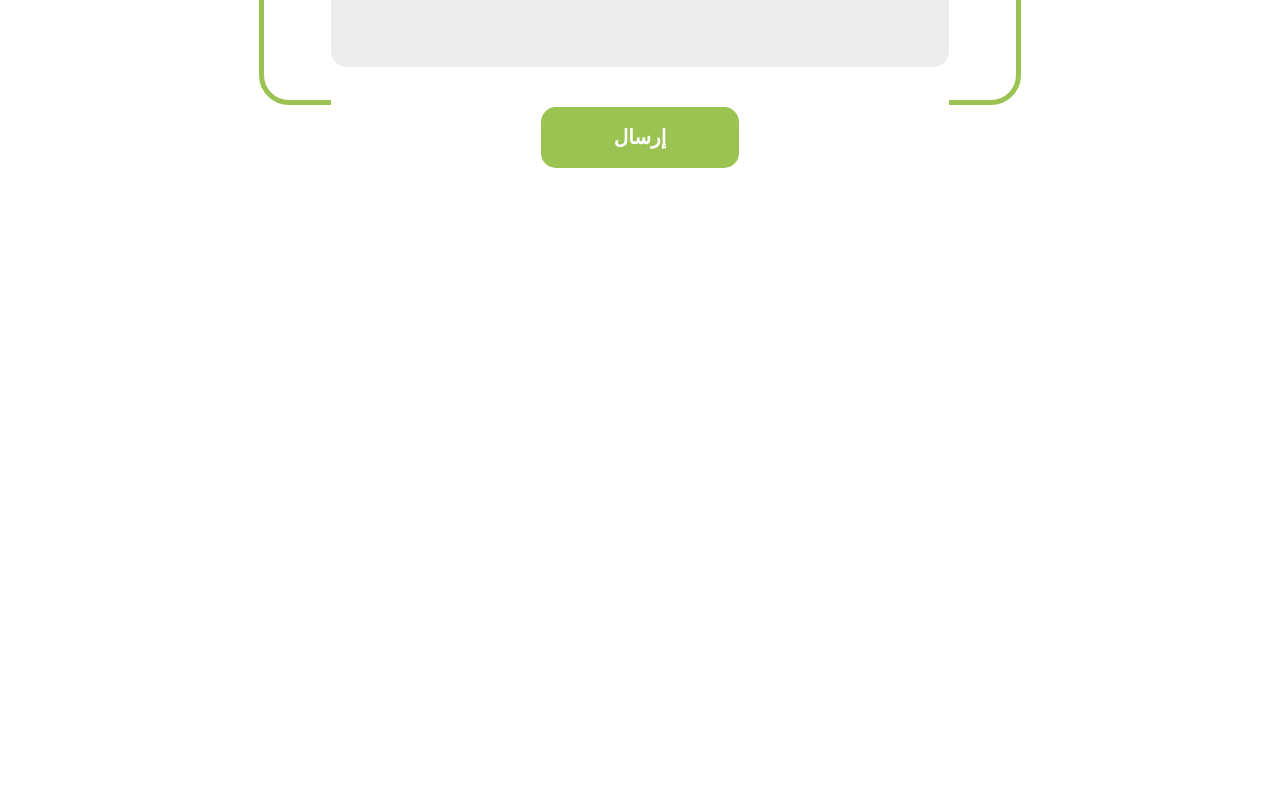
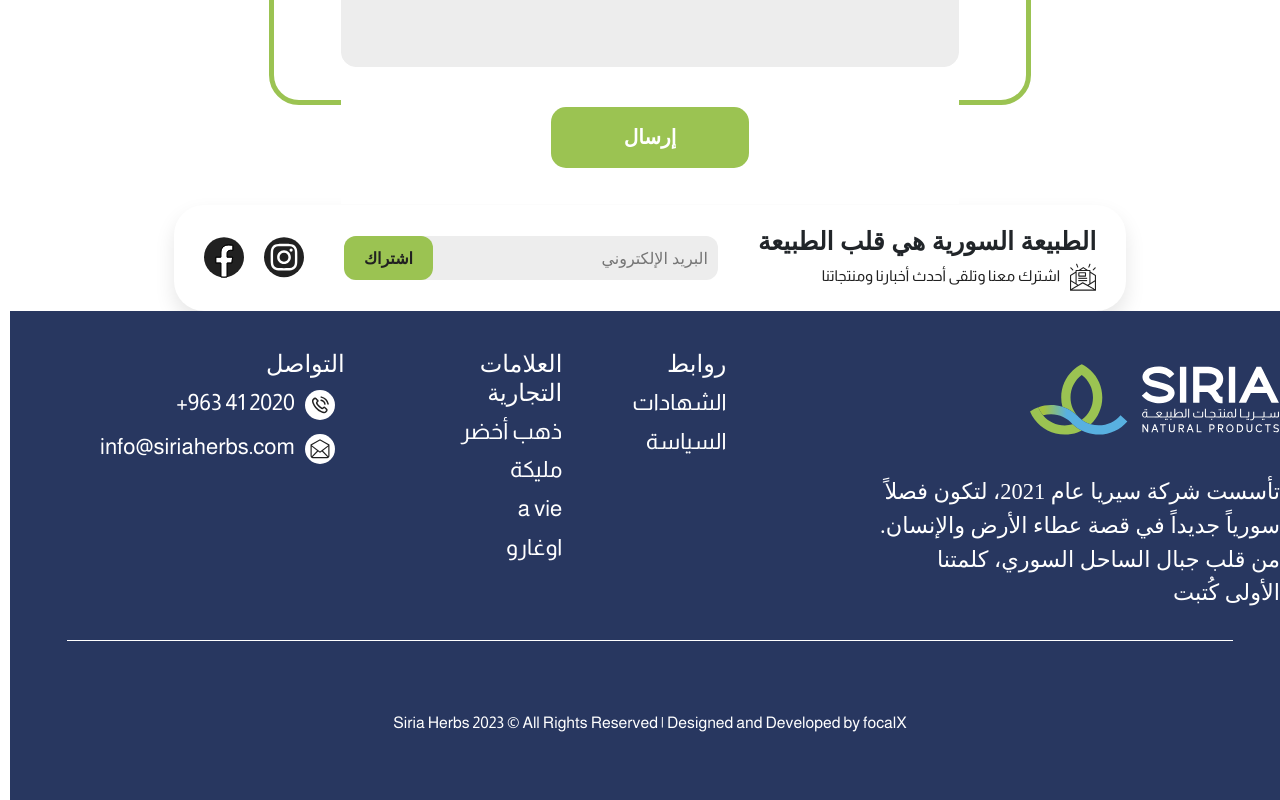
Before and after one commit to HindAljendy/Siria_Herbs_Website, a React (Vite) app: page /contact in a window 1280 px wide. Shown: the part 1499-2299 px from the top of the page. Before the commit the page ends 1704 px from the top, so only its background shows below. Built offline with nearby package versions, Linux system fonts and the light colour scheme; no server answers; a web font is replaced by a local one.

Commit message:
download background photo in contact page

```diff
--- a/src/pages/Contact/Contact.tsx
+++ b/src/pages/Contact/Contact.tsx
@@ -3,6 +3,8 @@ import React from 'react'
 import ContactMessages from '../../componnents/ContactMessages/ContactMessages'
 import ContactSocialMedia from '../../componnents/ContactSocialMedia/ContactSocialMedia'
 import ContactHero from '../../componnents/ContactHero/ContactHero'
+import NewsLetterForm from '../../componnents/News Letter Form/NewsLetterForm'
+import Footer from '../../componnents/Footer/Footer'
 function Contact() {
 
 
@@ -12,6 +14,8 @@ function Contact() {
       <ContactHero/>
       <ContactSocialMedia/>
       <ContactMessages/>
+      <NewsLetterForm/>
+      <Footer/>
     </div>
 
 
```
Also changed, not shown: src/assets/images/contact/top-view-green-leaves 2.png (added).
